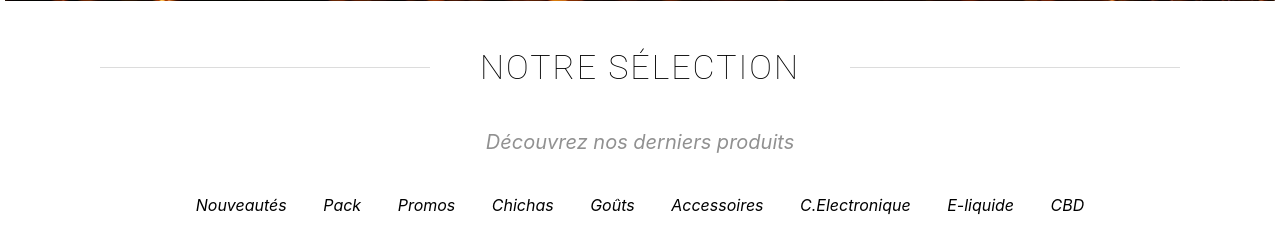
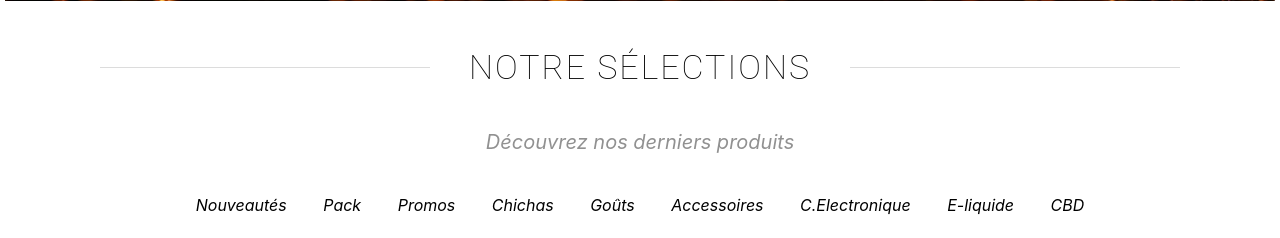
Before and after one commit to bblancho/narguifive, a Symfony app: template templates/home/index.html.twig in a window 1280 px wide; the page is wider, and only the part inside the window is pictured. Shown: the part 786-1024 px from the top of that part. Run offline with Twig, Linux system fonts and the light colour scheme; the template is opened without the code that fills it, so the values that code supplies are empty; some libraries are stand-ins or nearby versions.

Commit message:
test file github-sync

```diff
--- a/templates/home/index.html.twig
+++ b/templates/home/index.html.twig
@@ -11,7 +11,7 @@
 	<div class="container">
 		<div class="title-block">
 			<h1 class="text-center title-custom">
-				Notre sélection
+				Notre sélections
 			</h1>
 		</div>
 
```
